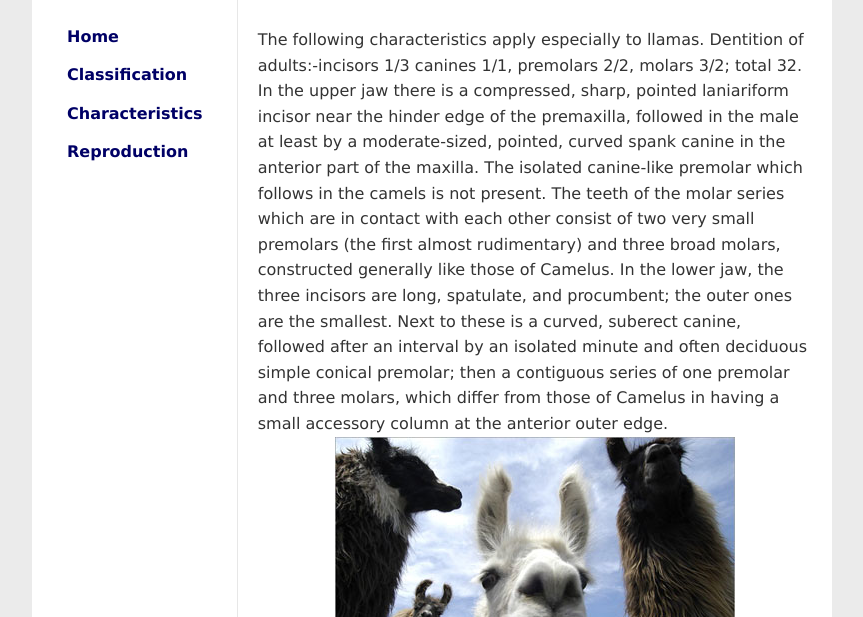
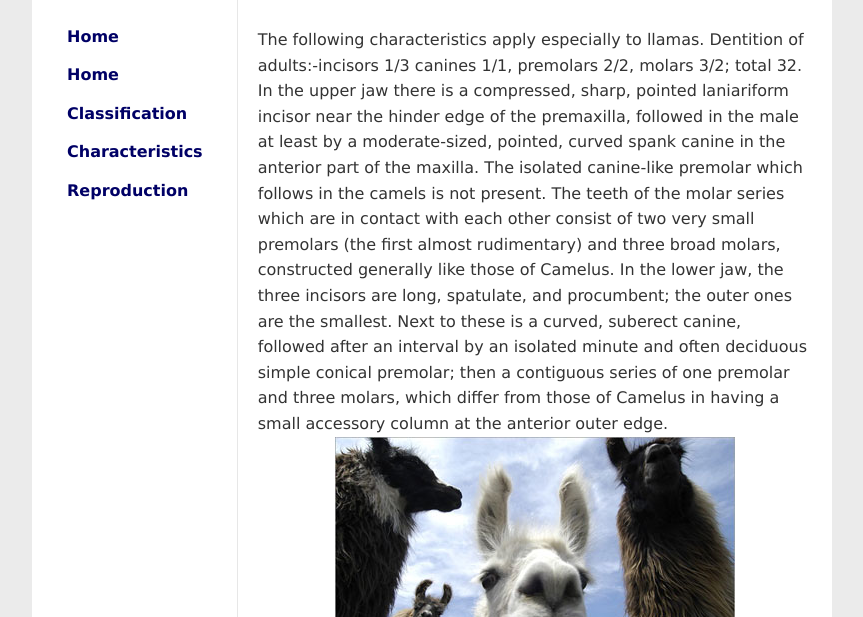
Before and after one commit to fzl64/llama-site, a plain HTML site: page characteristics.html in a window 1280 px wide. Shown: the part 183-800 px from the top of the page, without its empty margins (208-1071 px from the left). Drawn offline with nearby package versions, Linux system fonts and the light colour scheme.

Commit message:
updated navigation

```diff
--- a/characteristics.html
+++ b/characteristics.html
@@ -23,6 +23,7 @@
         <nav>
             <ul>
                 <li><a href="index.html">Home</a></li>
+                <li><a href="behavior.html">Home</a></li>
                 <li><a href="classification.html">Classification</a></li>
                 <li><a href="characteristics.html">Characteristics</a></li>
                 <li><a href="reproduction.html">Reproduction</a></li>
```
Also changed, not shown: behavior.html (+1 -0 lines), classification.html (+1 -0 lines), index.html (+1 -0 lines), reproduction.html (+1 -0 lines).
